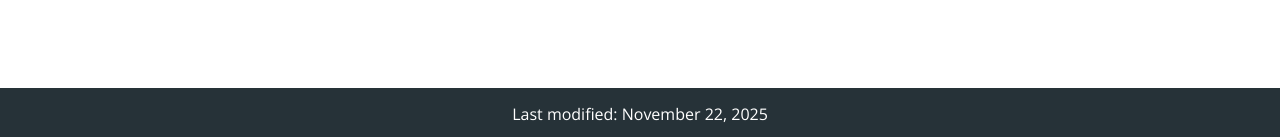
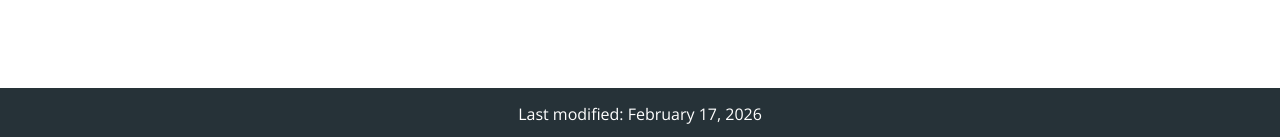
Before and after one commit to vihanshah72/vihanshah72.github.io, a Jekyll site: the page built from index.md, in a window 1280 px wide and 900 px high, scrolled down 3648 px. Shown: the part 760-897 px from the top of the window. Built offline with Jekyll 4.4.1, drawn with Linux system fonts in a browser that asks for light colours; a style sheet for code colours, icons or effects is not loaded.

Commit message:
Update last modified date

```diff
--- a/index.md
+++ b/index.md
@@ -154,7 +154,7 @@ title: Vihan Shah
     </div>
 
     <footer id="footer">
-        Last modified: November 22, 2025
+        Last modified: February 17, 2026
       </footer>
 
 
```
